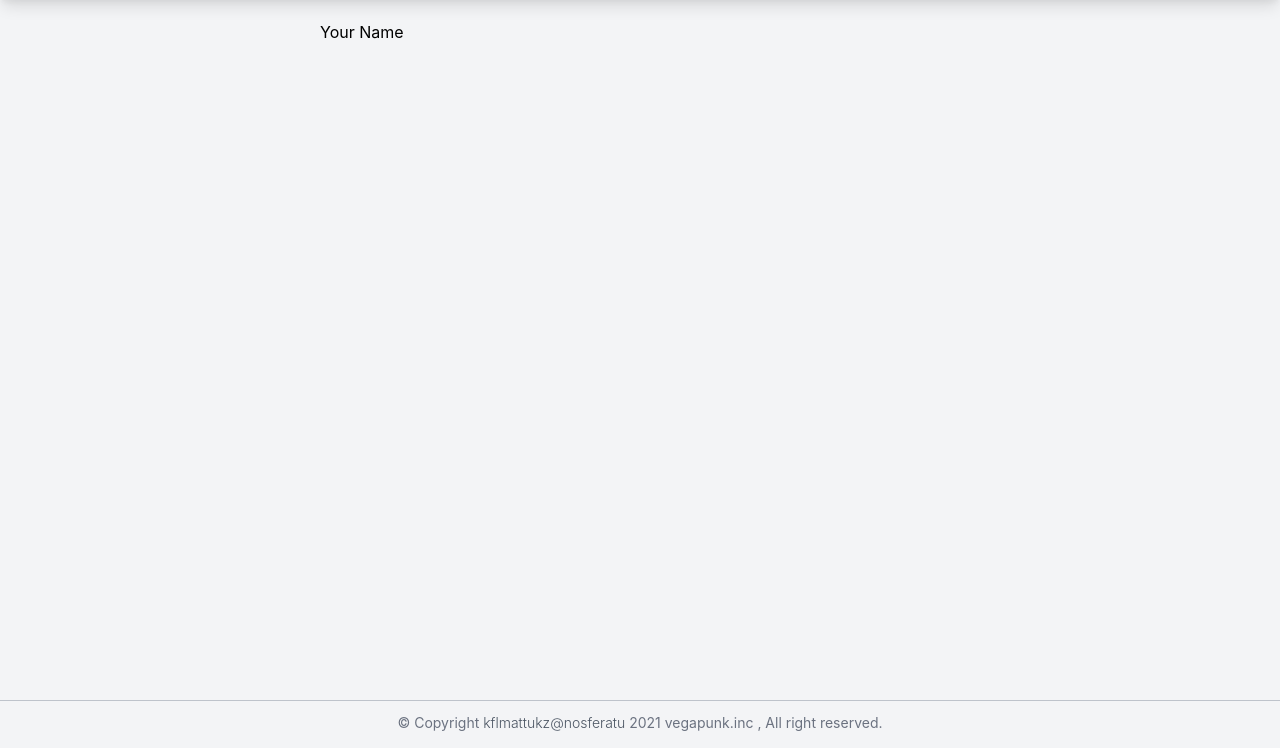
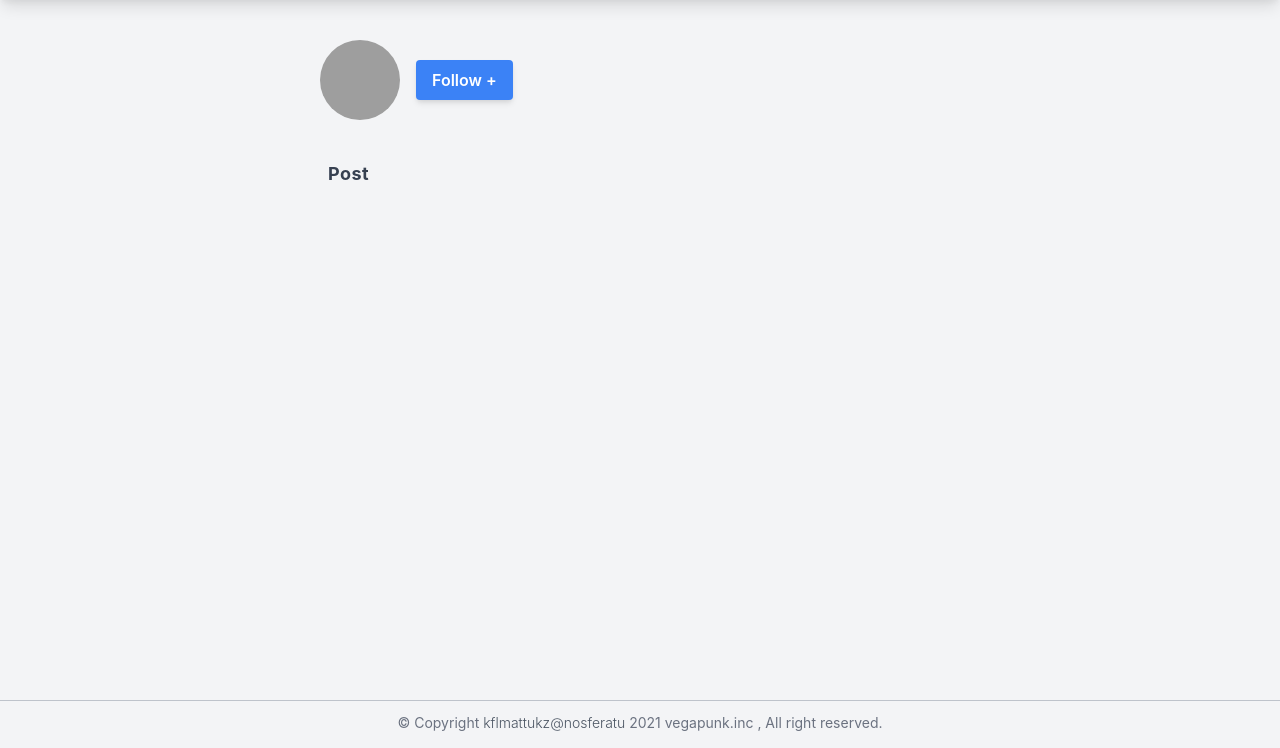
Before and after one commit to kflmattukz/socialmediaapp, a Node server app: template views/profile.ejs in a window 1280 px wide. Shown: the part 52-800 px from the top of the page. Run offline with Node 20, Linux system fonts and the light colour scheme; the template is opened without the code that fills it, so the values that code supplies are empty; style sheets or scripts are compiled from the project's sources; some libraries are stand-ins or nearby versions; grey boxes are pictures that could not be loaded.

Commit message:
:sparkles: :fire: add profile page and show all post on login profile user

```diff
--- a/views/profile.ejs
+++ b/views/profile.ejs
@@ -1,8 +1,24 @@
 <%- include('template/head') %>
 
-    <div class="w-2/4 h-full mt-5 mx-auto mb-auto items-center">
-        <div>
-            <div>Your Name</div>
+    <div class="w-2/4 h-full mt-10 mx-auto mb-auto items-center text-gray-800">
+        <div class="flex items-center gap-2">
+            <img class="w-20 h-20 rounded-full"
+            src="https://avatars.dicebear.com/api/initials/<%= profile.email %>.svg" alt="User Profile">
+            <div class="text-4xl font-semibold text-gray-700 tracking-tight"><%= profile.username %></div>
+            <button class="bg-blue-500 py-2 px-4 font-semibold text-white hover:bg-blue-600 rounded shadow-md">Follow&nbsp;+</button>
+        </div>
+
+        <div class="mt-10 text-gray-800">
+            <h2 class="ml-2 pb-3 text-lg font-bold tracking-wide text-gray-700">Post</h2>
+
+            <% posts.forEach(post => { %>
+                <a href="/post/<%= post._id %>" class="flex items-center gap-2 mb-1 bg-white p-2 rounded-md shadow-sm border border-gray-600 border-opacity-25 hover:shadow-md">
+                    <img class="w-8 h-8 rounded-full" src="https://avatars.dicebear.com/api/initials/<%= post.author.email %>.svg" alt="Author Avatar">
+                    <div class="font-bold text-gray-700"><%= post.title %></div>
+                    <div class="text-gray-700 font-light">on <%= post.created_at.getDate() %>/<%= post.created_at.getMonth() + 1 %>/<%= post.created_at.getFullYear() %></div>
+                </a>
+            <% }) %>
+
         </div>
     </div>
 
--- a/views/template/head.ejs
+++ b/views/template/head.ejs
@@ -25,10 +25,10 @@
             <!-- LOGIN -->
             <div class="flex gap-3 order-last text-md mr-10">
                 <!-- USER IMAGE -->
-                <button class="flex items-center">
+                <a href="/profile/<%= user.username %>" class="flex items-center">
                     <img class="rounded-full outline-none focus:ring ring-blue-500 border-2 border-gray-600 h-7 w-7" src="https://avatars.dicebear.com/api/initials/<%= user.email %>.svg" alt="profile picture">
                     <!-- <span class="ml-2 font-semibold tracking-wide"><%# user.username %></span> -->
-                </button>
+                </a>
                 <!-- CHAT BUTTON -->
                 <button class="text-gray-300 hover:text-gray-100">
                     <svg xmlns="http://www.w3.org/2000/svg" class="h-8 w-8" fill="none" viewBox="0 0 24 24" stroke="currentColor">
@@ -52,7 +52,7 @@
                 <!-- DROPDOWN MENU -->
 
                 <div class="absolute hidden border border-gray-700 border-opacity-30 rounded overflow-hidden top-10 right-1 mt-3 w-48 bg-white text-gray-600 shadow-xl z-20" id="dropdown">
-                    <a href="/profile" class="block px-4 py-2 text-sm capitalize text-gray-700 hover:bg-gray-700 hover:text-white">
+                    <a href="/profile/<%= user.username %>" class="block px-4 py-2 text-sm capitalize text-gray-700 hover:bg-gray-700 hover:text-white">
                         <div class="flex items-center">
                             <svg xmlns="http://www.w3.org/2000/svg" class="h-6 w-6" fill="none" viewBox="0 0 24 24" stroke="currentColor">
                                 <path stroke-linecap="round" stroke-linejoin="round" stroke-width="2" d="M10 6H5a2 2 0 00-2 2v9a2 2 0 002 2h14a2 2 0 002-2V8a2 2 0 00-2-2h-5m-4 0V5a2 2 0 114 0v1m-4 0a2 2 0 104 0m-5 8a2 2 0 100-4 2 2 0 000 4zm0 0c1.306 0 2.417.835 2.83 2M9 14a3.001 3.001 0 00-2.83 2M15 11h3m-3 4h2" />
```
Also changed, not shown: controllers/userController.js (+14 -3 lines), models/Post.js (+14 -13 lines), models/User.js (+21 -0 lines), 1 other file.
